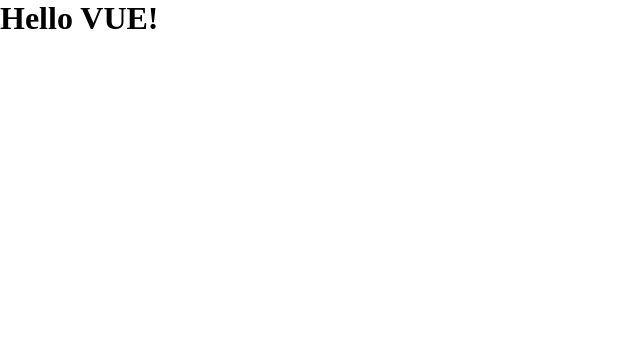
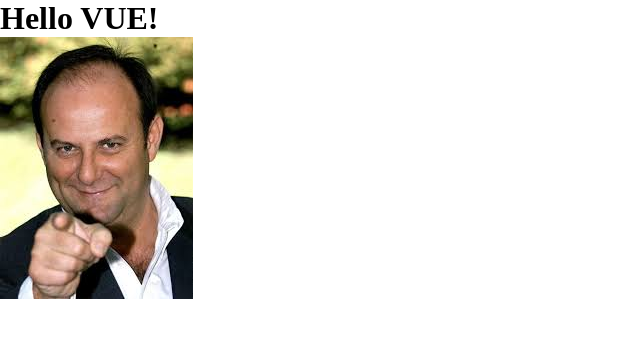
Before and after one commit to claudiopatti/vue-hello, a plain HTML site: page index.html in a window 1280 px wide. Shown: the whole page, without its empty margins (0-640 px from the left). Drawn offline with nearby package versions, Linux system fonts and the light colour scheme.

Commit message:
aggiunta immagine

```diff
--- a/index.html
+++ b/index.html
@@ -10,7 +10,13 @@
     </head>
     <body>
 
-        <h1 id="app">{{ message }}</h1>
+        <div id="app">
+            <h1>{{ message }}</h1>
+
+            <img v-bind:src="imageData" alt="">
+
+        </div>
+
 
         <script src="https://unpkg.com/vue@3/dist/vue.global.js"></script>
         <script type="text/javascript" src="js/scripts.js"></script>
--- a/js/scripts.js
+++ b/js/scripts.js
@@ -3,7 +3,8 @@ const { createApp } = Vue
         createApp({
             data() {
             return {
-                message: 'Hello VUE!'
+                message: 'Hello VUE!',
+                imageData: 'img/gerry.jfif'
             }
             }
         }).mount('#app')
```
Also changed, not shown: img/gerry.jfif (added).
